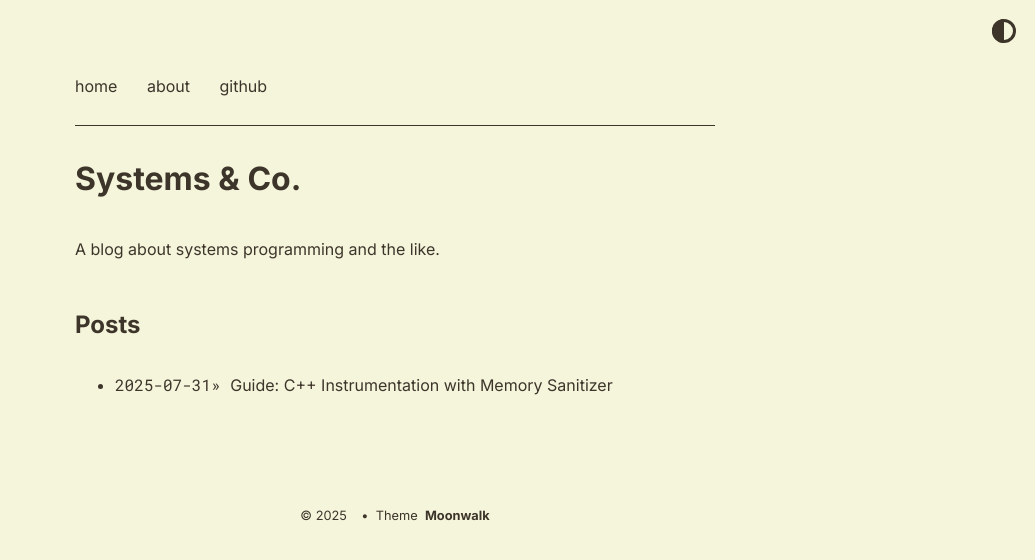
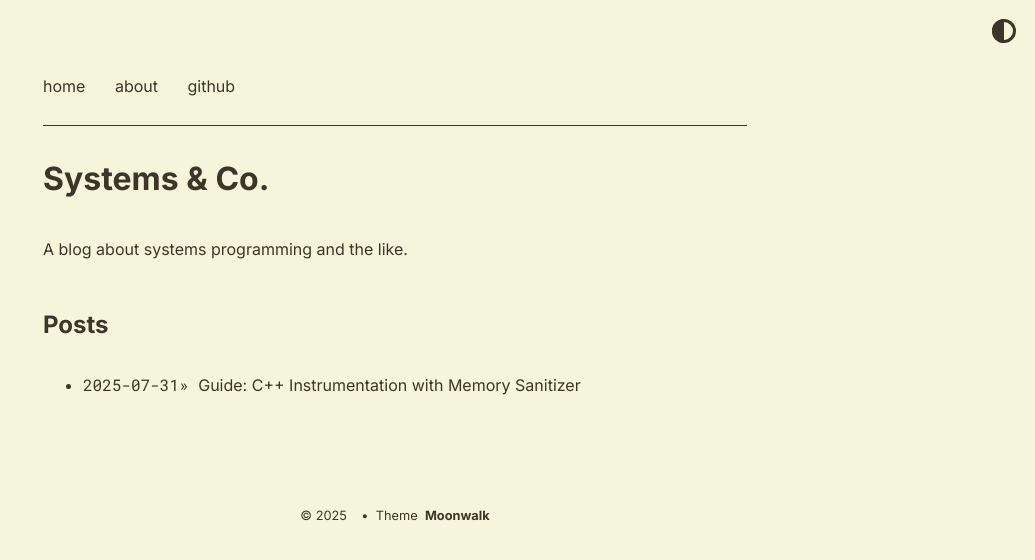
Before and after one commit to whalbawi/systemsandco.dev, a Jekyll site: the page built from index.md, in a window 1280 px wide. Shown: the top 560 px of the page, without its empty margins (245-1280 px from the left). Built offline with Jekyll 4.4.1, drawn with Linux system fonts in a browser that asks for light colours.

Commit message:
layout: Fix display width on small screens

```diff
--- a/_sass/moonwalk.scss
+++ b/_sass/moonwalk.scss
@@ -42,9 +42,16 @@ p { margin: 1em 0; }
 li { margin: 0.4em 0; }
 
 .w {
-  max-width: 50%;
+  width: 100%;
   margin: 0 auto;
   padding: 4em 2em;
+  box-sizing: border-box;
+}
+
+@media (min-width: 1024px) {
+  .w {
+    width: 60%;
+  }
 }
 
 table, th, td {
```
